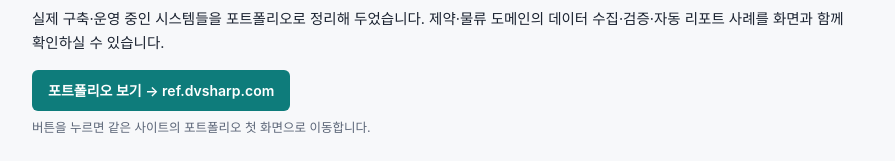
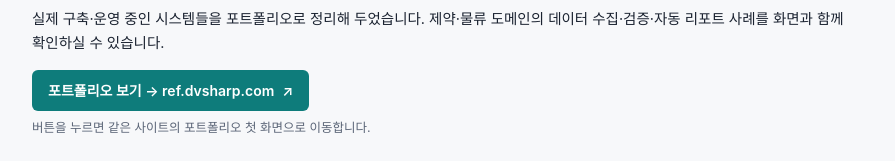
Before and after one commit to yurielk82/ref-hub, a Next.js app: page /medpark in a window 1280 px wide. Shown: the part 273-434 px from the top of the page, without its empty margins (192-1087 px from the left). Built offline with nearby package versions, Linux system fonts and the light colour scheme; a web font is replaced by a local one.

Commit message:
feat(medpark): open portfolio link in a new tab
Q1 portfolio button now opens ref.dvsharp.com in a new tab so the
submission page stays open for reviewers.

Co-Authored-By: Claude Opus 4.8 (1M context) <noreply@anthropic.com>

```diff
--- a/app/(submission)/medpark/page.tsx
+++ b/app/(submission)/medpark/page.tsx
@@ -80,10 +80,13 @@ function Q1Section() {
       </p>
       <Link
         href="/"
+        target="_blank"
+        rel="noopener noreferrer"
         className="mt-4 inline-flex items-center gap-2 rounded-md px-4 py-2.5 text-[14px] font-semibold text-white outline-none transition-colors focus-visible:ring-2 focus-visible:ring-offset-2 focus-visible:ring-[#1A2230] motion-reduce:transition-none"
         style={{ background: TEAL }}
       >
         포트폴리오 보기 → ref.dvsharp.com
+        <span aria-hidden="true">↗</span>
       </Link>
       <p className="mt-2 text-[12.5px]" style={{ color: INK_MUTED }}>
         버튼을 누르면 같은 사이트의 포트폴리오 첫 화면으로 이동합니다.
```
